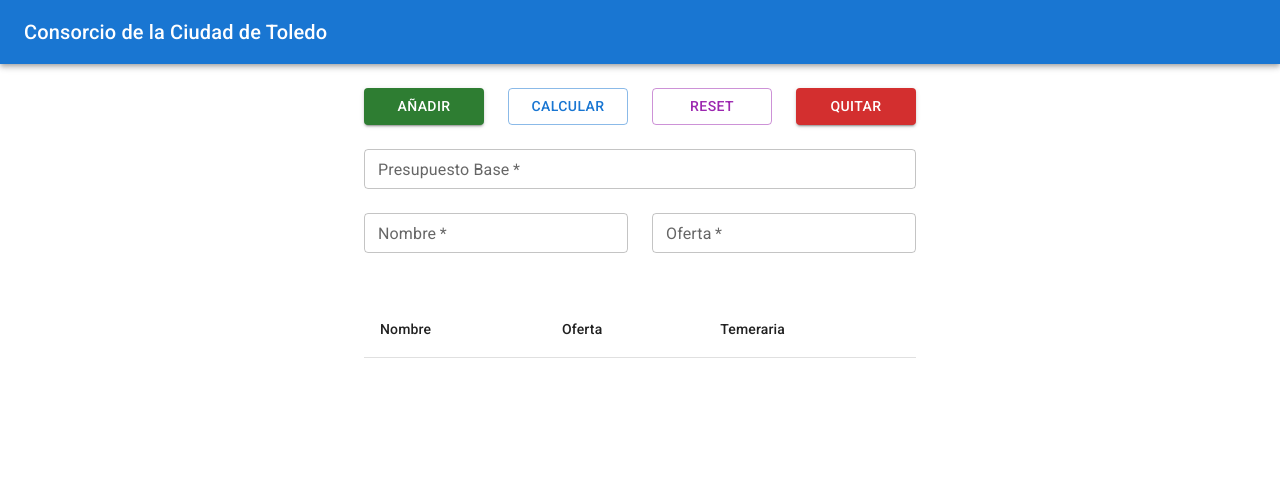
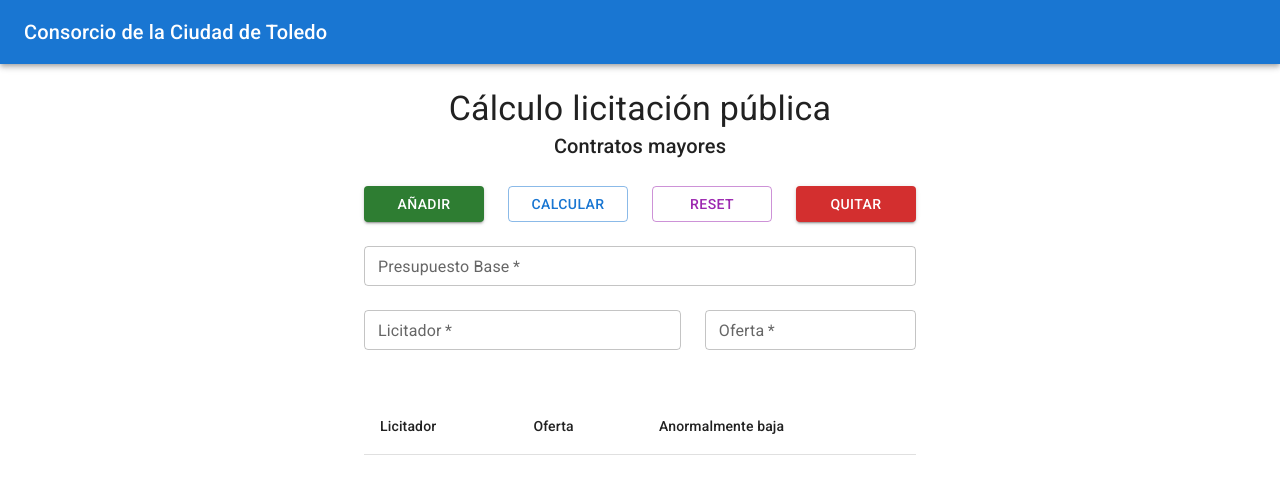
Before and after one commit to SrJimmy/licitacion, a React (Vite) app: page / in a window 1280 px wide. Shown: the top 494 px of the page. Built offline with nearby package versions, Linux system fonts and the light colour scheme.

Commit message:
Update form component

```diff
--- a/src/components/Form.jsx
+++ b/src/components/Form.jsx
@@ -10,6 +10,7 @@ import {
   TableContainer,
   TableHead,
   TableRow,
+  Typography,
 } from "@mui/material";
 
 import licitacion from "../helpers/licitacion";
@@ -76,6 +77,15 @@ export default function Form() {
 
   return (
     <Container maxWidth="sm">
+      <Box sx={{ mb: 3 }}>
+        <Typography variant="h4" align="center">
+          Cálculo licitación pública
+        </Typography>
+        <Typography variant="h6" align="center">
+          Contratos mayores
+        </Typography>
+      </Box>
+
       <Box component="form" onSubmit={handleFormSubmit}>
         <Box sx={{ display: "flex", alignItems: "center", gap: 3, mb: 3 }}>
           <Button
@@ -122,21 +132,23 @@ export default function Form() {
             sx={{ width: "100%" }}
             value={presupuestoBase}
             variant="outlined"
+            type="number"
+            step={0.01}
           />
         </Box>
 
         {licitadores.map((licitador, index) => (
           <Box
             key={index}
-            sx={{ display: "flex", alignItems: "center", gap: 3, mb: 1 }}
+            sx={{ display: "flex", alignItems: "center", gap: 3, mb: 2 }}
           >
             <TextField
-              label="Nombre"
+              label="Licitador"
               name="nombre"
               onChange={(event) => handleLicitadoresChange(index, event)}
               required
               size="small"
-              sx={{ width: "50%" }}
+              sx={{ width: "60%" }}
               value={licitador.nombre}
               variant="outlined"
             />
@@ -146,9 +158,11 @@ export default function Form() {
               onChange={(event) => handleLicitadoresChange(index, event)}
               required
               size="small"
-              sx={{ width: "50%" }}
+              sx={{ width: "40%" }}
               value={licitador.oferta}
               variant="outlined"
+              type="number"
+              step={0.01}
             />
           </Box>
         ))}
@@ -158,9 +172,9 @@ export default function Form() {
         <Table>
           <TableHead>
             <TableRow>
-              <TableCell>Nombre</TableCell>
+              <TableCell>Licitador</TableCell>
               <TableCell>Oferta</TableCell>
-              <TableCell>Temeraria</TableCell>
+              <TableCell>Anormalmente baja</TableCell>
             </TableRow>
           </TableHead>
           <TableBody>
@@ -168,7 +182,11 @@ export default function Form() {
               <TableRow key={index}>
                 <TableCell>{item.nombre}</TableCell>
                 <TableCell>{item.oferta}</TableCell>
-                <TableCell>{item.temeraria ? "Sí" : "No"}</TableCell>
+                <TableCell>
+                  <Typography color={item.temeraria ? "error" : ""}>
+                    {item.temeraria ? "Sí" : "No"}
+                  </Typography>
+                </TableCell>
               </TableRow>
             ))}
           </TableBody>
```
